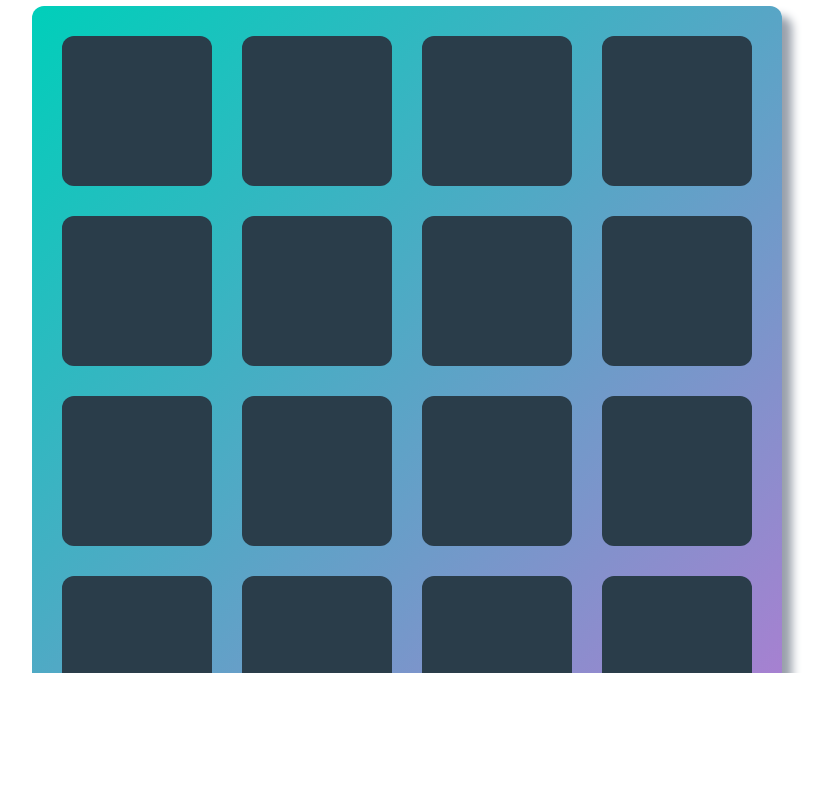
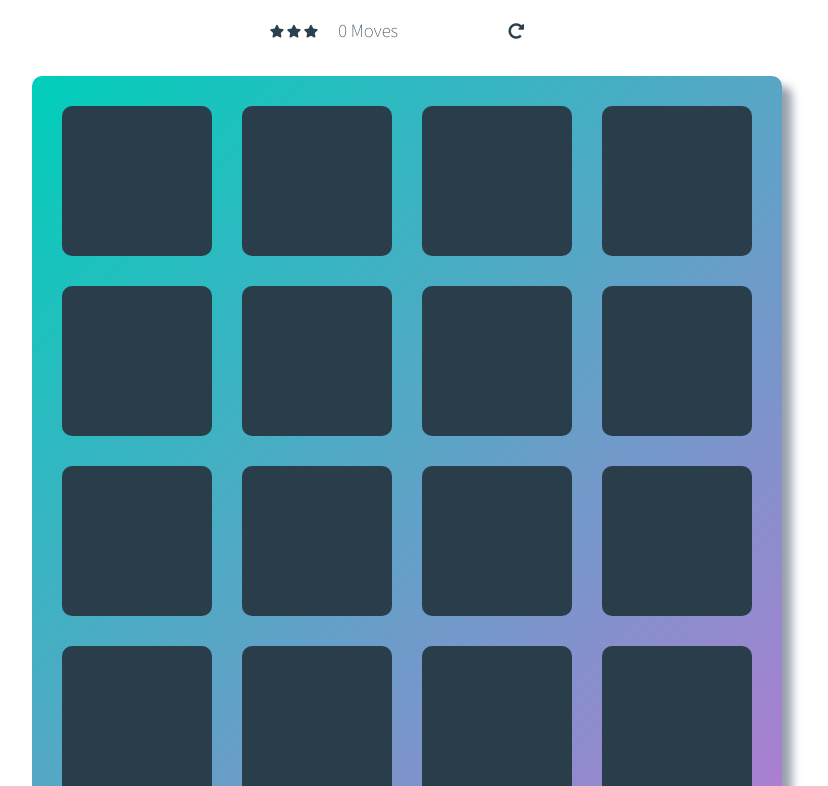
Before and after one commit to HelloThisIsFlo/Memory-Game, a website built with webpack: page dist/index.html in a window 1280 px wide. Shown: the part 127-913 px from the top of the page, without its empty margins (233-1061 px from the left). Before the commit the page ends 800 px from the top, so only its background shows below. Built offline with nearby package versions, Linux system fonts and the light colour scheme.

Commit message:
Huge UI rework - Prepare for responsiveness

```diff
--- a/dist/index.html
+++ b/dist/index.html
@@ -10,11 +10,10 @@
     />
     <link rel="stylesheet" href="main.css" />
     <!-- <script src="https://kit.fontawesome.com/2e085ce7bf.js"></script> -->
-    <link rel="stylesheet" href="offline_assets/fontawesome/css/all.css">
+    <link rel="stylesheet" href="offline_assets/fontawesome/css/all.css" />
     <title>Memory Game</title>
   </head>
   <body>
-    <div class="container">
     <h1 id="title">Memory Game</h1>
 
     <main>
@@ -51,9 +50,8 @@
         <div id="card1" class="preview__card"></div>
         <div id="card2" class="preview__card"></div>
       </div>
+    </main>
     <div id="debug"></div>
-      </main>
-    </div>
     <script src="main.js"></script>
   </body>
 </html>
--- a/dist/main.css
+++ b/dist/main.css
@@ -1,120 +1,5 @@
-
-
-
-
-@media screen and (min-width: 500px) {
-  html,
-  body {
-    margin: 0;
-    height: 100%;
-  }
-  body {
-    color: #2c404e;
-    display: flex;
-    flex-direction: column;
-    justify-content: center;
-    align-items: center;
-    /* height: 100vh; */
-  }
-  .container {
-    padding-bottom: 100px;
-    max-height: 100vh;
-    overflow: auto;
-    width: 100%;
-  }
-
-  h1,
-  h3 {
-    font-family: "Source Sans Pro", sans-serif;
-    font-weight: 200;
-  }
-
-  main {
-    width: 100%;
-  }
-
-  #title {
-    /* font-variant: small-caps; */
-    font-weight: 300;
-    text-align: center;
-  }
-
-  #game {
-    display: grid;
-    /* width: max-content; */
-    width: calc(150px * 4 + 30px * (3 + 2));
-    height: calc(150px * 4 + 30px * (3 + 2));
-    padding: 30px;
-    box-sizing: border-box;
-    margin: auto;
-    grid-template-columns: repeat(4, 150px);
-    grid-template-rows: repeat(4, 150px);
-    justify-content: center;
-    grid-gap: 30px;
-    border-radius: 12px;
-    background: linear-gradient(-45deg, #b07cd2, #00cfba);
-    box-shadow: 10px 10px 10px 0px #99a0ab;
-  }
-
-  header {
-    display: flex;
-    width: 100%;
-    height: 50px;
-    align-items: center;
-
-    justify-content: center;
-  }
-  header h3,
-  header button {
-    display: block;
-    width: 150px;
-    margin: 0;
-  }
-  header .moves-count {
-    margin-left: 20px;
-  }
-
-  #rating {
-    font-size: 0.8em;
-  }
-  #reset {
-    padding: 20px;
-    cursor: pointer;
-  }
-
-  .game__card {
-    display: flex;
-    border-radius: 12px;
-    background-color: #2a3d4a;
-    color: white;
-    font-size: 4em;
-    text-align: center;
-    cursor: pointer;
-    overflow: hidden;
-    -moz-user-select: none; /* Firefox */
-    user-select: none;
-    flex-direction: column;
-    align-items: center;
-    justify-content: center;
-    transition: box-shadow 0.3s;
-  }
-  .game__card:hover {
-    box-shadow: 5px 5px 20px -3px #2a3d4a;
-  }
-
-  .game__card.revealed {
-    background-color: #00d0ba;
-    box-shadow: 5px 5px 20px -3px #2a3d4a88;
-  }
-
-  .game__card.success {
-    color: white;
-    animation: pop 0.3s ease-in-out 0s 1 normal both;
-  }
-
 @keyframes pop {
   0% {
-      background-color: #00d0ba;
     transform: scale3d(1, 1, 1);
   }
   50% {
@@ -127,16 +12,10 @@
   }
 
   100% {
-      background-color: #00d0ba;
     transform: scale3d(1, 1, 1);
   }
 }
 
-  .game__card.failure {
-    color: white;
-    background-color: #e24958;
-    animation: shake 0.3s ease-out 0s 1 normal;
-  }
 @keyframes shake {
   0% {
     transform: translate3d(0, 0, 0);
@@ -159,6 +38,200 @@
   }
 }
 
+body {
+  box-sizing: border-box;
+  height: 100vh;
+  margin: 0;
+  padding-top: 50px;
+  background: linear-gradient(-45deg, #b07cd2, #00cfba);
+  font-family: "Source Sans Pro", sans-serif;
+}
+
+#title {
+  display: none;
+}
+
+h1,
+h3 {
+  font-weight: 200;
+}
+
+main {
+  display: grid;
+  max-height: 100%;
+  margin-left: 20px;
+  margin-right: 20px;
+  grid-template: 50px 100vw 1fr / 1fr 1fr;
+}
+main > * {
+  display: block;
+}
+
+/*
+ * Header
+ */
+header {
+  display: flex;
+  width: 100%;
+  height: 50px;
+  color: white;
+  grid-column: 1/3;
+  align-items: center;
+  justify-content: center;
+}
+header h3 {
+  display: block;
+  width: 150px;
+  margin: 0;
+  cursor: none;
+}
+.moves-count {
+  margin-left: 20px;
+}
+#rating {
+  font-size: 0.8em;
+  cursor: none;
+}
+#reset {
+  padding: 20px;
+  cursor: pointer;
+}
+
+/*
+ * Game Board
+ */
+#game {
+  display: grid;
+  margin-bottom: 20px;
+  margin-top: 20px;
+  padding: 40px;
+  background: #3232321c;
+  border-radius: 10px;
+  grid-column: 1/3;
+  grid-template: repeat(4, 1fr) / repeat(4, 1fr);
+  grid-gap: 40px;
+}
+
+/*
+ * Cards
+ */
+.game__card {
+  display: flex;
+  width: 100%;
+  height: 100%;
+  color: white;
+  background: #2a3d4a;
+  border-radius: 50%;
+  align-items: center;
+  justify-content: center;
+  user-select: none;
+  transition: box-shadow 0.3s;
+}
+.revealed {
+  background-color: #00d0ba;
+  box-shadow: 5px 5px 20px -3px #2a3d4a88;
+}
+.revealed.success {
+  background-color: #00d0ba;
+}
+.revealed.failure {
+  background-color: #e24958;
+}
+
+/*
+ * Preview
+ */
+.preview {
+  display: flex;
+  margin-top: 50px;
+  grid-column: 1 / 3;
+  justify-content: space-around;
+}
+.preview__card {
+  width: 150px;
+  height: 150px;
+  color: white;
+  background: #3232321c;
+  border-radius: 12px;
+  user-select: none;
+}
+.revealed {
+  background-color: #00d0ba;
+  box-shadow: 5px 5px 20px -3px #2a3d4a88;
+}
+.preview__card.success {
+  animation: pop 0.3s ease-in-out 0s 1 normal both;
+}
+.preview__card.failure {
+  animation: shake 0.3s ease-out 0s 1 normal;
+}
+
+@media screen and (min-width: 450px) {
+  .preview .preview__card {
+    width: 180px;
+    height: 180px;
+    background: #3232321c;
+    border-radius: 12px;
+    -moz-user-select: none;
+    user-select: none; /* Firefox */
+  }
+}
+
+@media screen and (min-width: 500px) {
+  body {
+    background: white;
+  }
+
+  #title {
+    display: block;
+    text-align: center;
+  }
+
+  header {
+    color: #2c404e;
+  }
+
+  main {
+    justify-items: center;
+    grid-template: 50px 1fr / 1fr 1fr;
+  }
+
+  #game {
+    box-sizing: border-box;
+    width: calc(150px * 4 + 30px * (3 + 2));
+    height: calc(150px * 4 + 30px * (3 + 2));
+    padding: 30px;
+    background: linear-gradient(-45deg, #b07cd2, #00cfba);
+    box-shadow: 10px 10px 10px 0px #99a0ab;
+    grid-gap: 30px;
+  }
+
+  #game .game__card {
+    display: flex;
+    border-radius: 10px;
+    font-size: 4em;
+    text-align: center;
+    cursor: pointer;
+    overflow: hidden;
+    flex-direction: column;
+    align-items: center;
+    justify-content: center;
+  }
+  #game .game__card:hover {
+    box-shadow: 5px 5px 20px -3px #2a3d4a;
+  }
+  .game__card.success {
+    animation: pop 0.3s ease-in-out 0s 1 normal both;
+  }
+  .game__card.failure {
+    animation: shake 0.3s ease-out 0s 1 normal;
+  }
+
+  .preview {
+    display: none;
+  }
+}
+
 #debug {
   text-align: center;
 }
@@ -166,4 +239,3 @@
 #sandbox hr {
   margin-top: 200px;
 }
-}
```
Also changed, not shown: 1 other file. Lines whose indentation alone changed are shown as unchanged.
